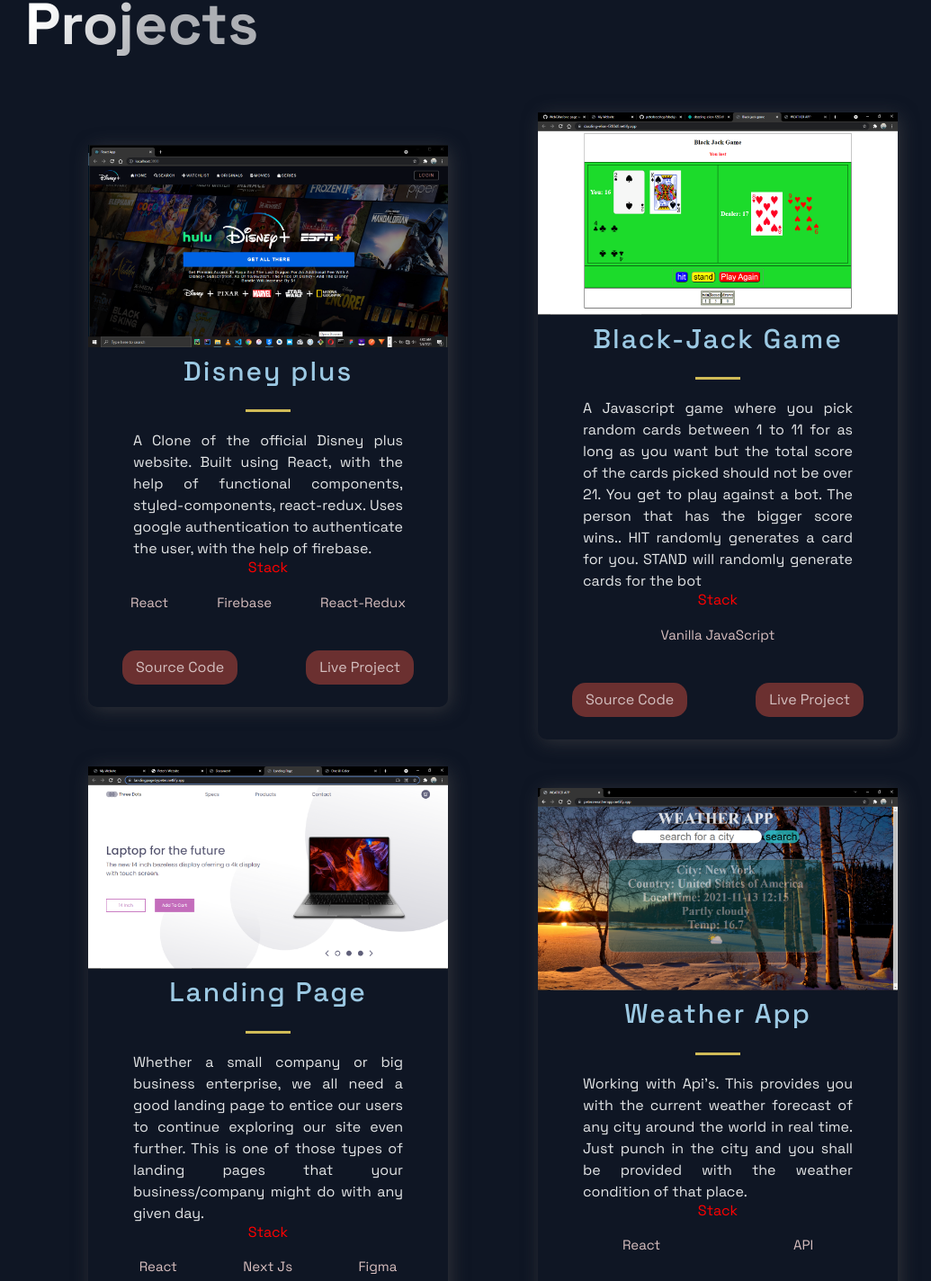
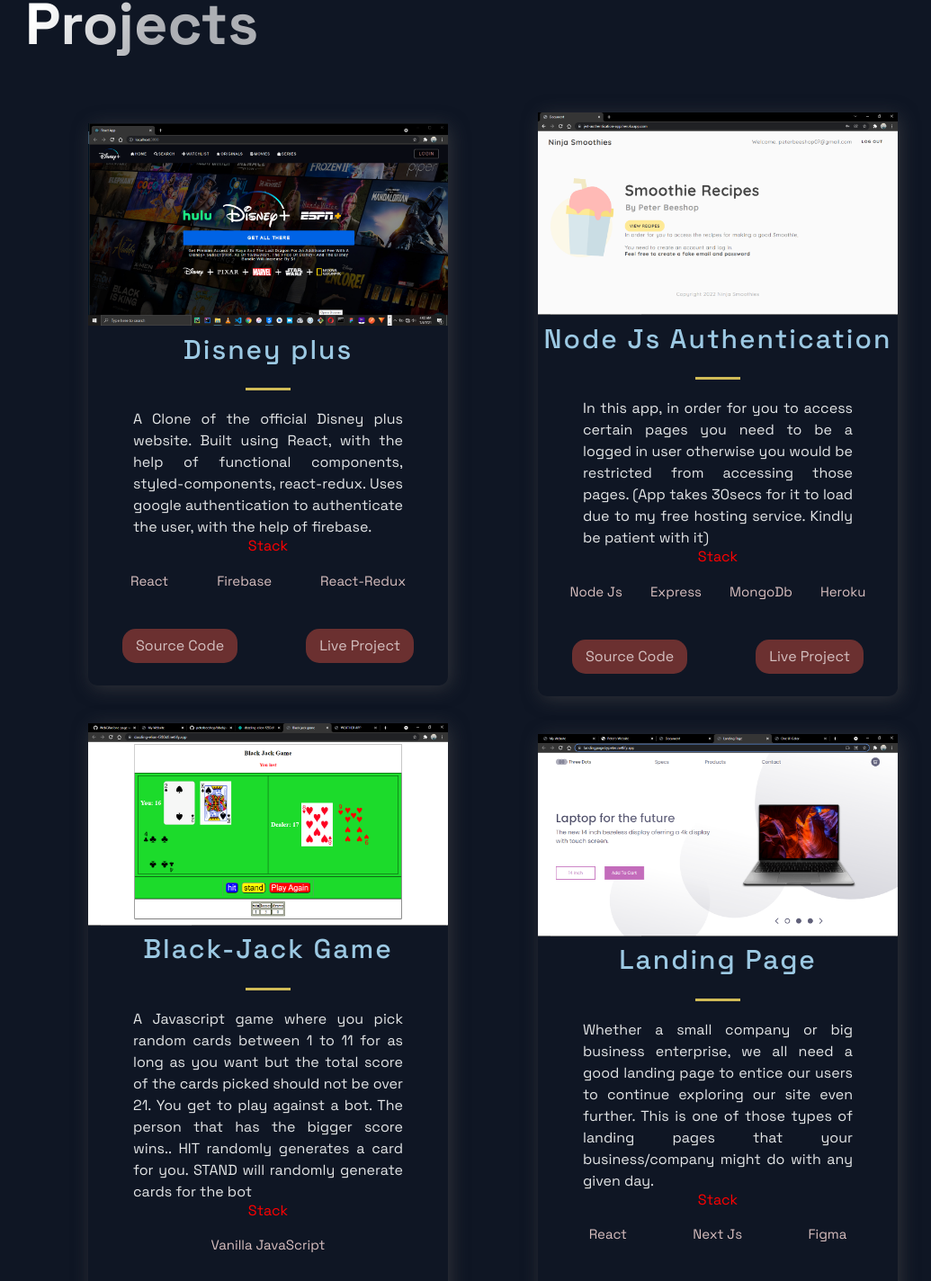
Before and after one commit to peterbeeshop/update-portfolio-site, a Next.js app: page / in a window 1280 px wide. Shown: the part 759-2183 px from the top of the page at 90% size, without its empty margins (92-1127 px from the left). Built offline with nearby package versions, Linux system fonts and the light colour scheme.

Commit message:
added jwt-authentication

```diff
--- a/src/components/Technologies/Technologies.js
+++ b/src/components/Technologies/Technologies.js
@@ -32,7 +32,7 @@
           <ListParagraph>
             Experiece with <br />
             React.js,
-            <br /> Next.js, Tailwind Css
+            <br /> Next.js, Tailwind Css, Typescript
           </ListParagraph>
         </ListContainer>
       </ListItem>
--- a/src/constants/constants.js
+++ b/src/constants/constants.js
@@ -10,6 +10,16 @@
     id: 0,
   },
   {
+    title: "Node Js Authentication",
+    description:
+      "In this app, in order for you to access certain pages you need to be a logged in user otherwise you would be restricted from accessing those pages. (App takes 30secs for it to load due to my free hosting service. Kindly be patient with it)",
+    image: "/images/jwt.png",
+    tags: ["Node Js", "Express", "MongoDb", "Heroku"],
+    source: "https://jwt-authentication-app.herokuapp.com/",
+    visit: "https://github.com/peterbeeshop/jwt-auth",
+    id: 1,
+  },
+  {
     title: "Black-Jack Game",
     description:
       "A Javascript game where you pick random cards between 1 to 11 for as long as you want but the total score of the cards picked should not be over 21. You get to play against a bot. The person that has the bigger score wins.. HIT randomly generates a card for you. STAND will randomly generate cards for the bot",
@@ -17,7 +27,7 @@
     tags: ["Vanilla JavaScript"],
     source: "https://blackjackjsgame.netlify.app/",
     visit: "https://github.com/peterbeeshop/blackjack-game",
-    id: 1,
+    id: 2,
   },
   {
     title: "Landing Page",
@@ -27,16 +37,6 @@
     tags: ["React", "Next Js", "Figma"],
     source: "https://landingpagebypeter.netlify.app/ ",
     visit: "https://github.com/peterbeeshop/laptopwebsite",
-    id: 2,
-  },
-  {
-    title: "Weather App",
-    description:
-      "Working with Api's. This provides you with the current weather forecast of any city around the world in real time. Just punch in the city and you shall be provided with the weather condition of that place.",
-    image: "/images/weatherapp.png",
-    tags: ["React", "API"],
-    source: "https://petersweatherapp.netlify.app/",
-    visit: "https://github.com/peterbeeshop/js-weather-app",
     id: 3,
   },
 ];
```
Also changed, not shown: public/images/jwt.png (added).
